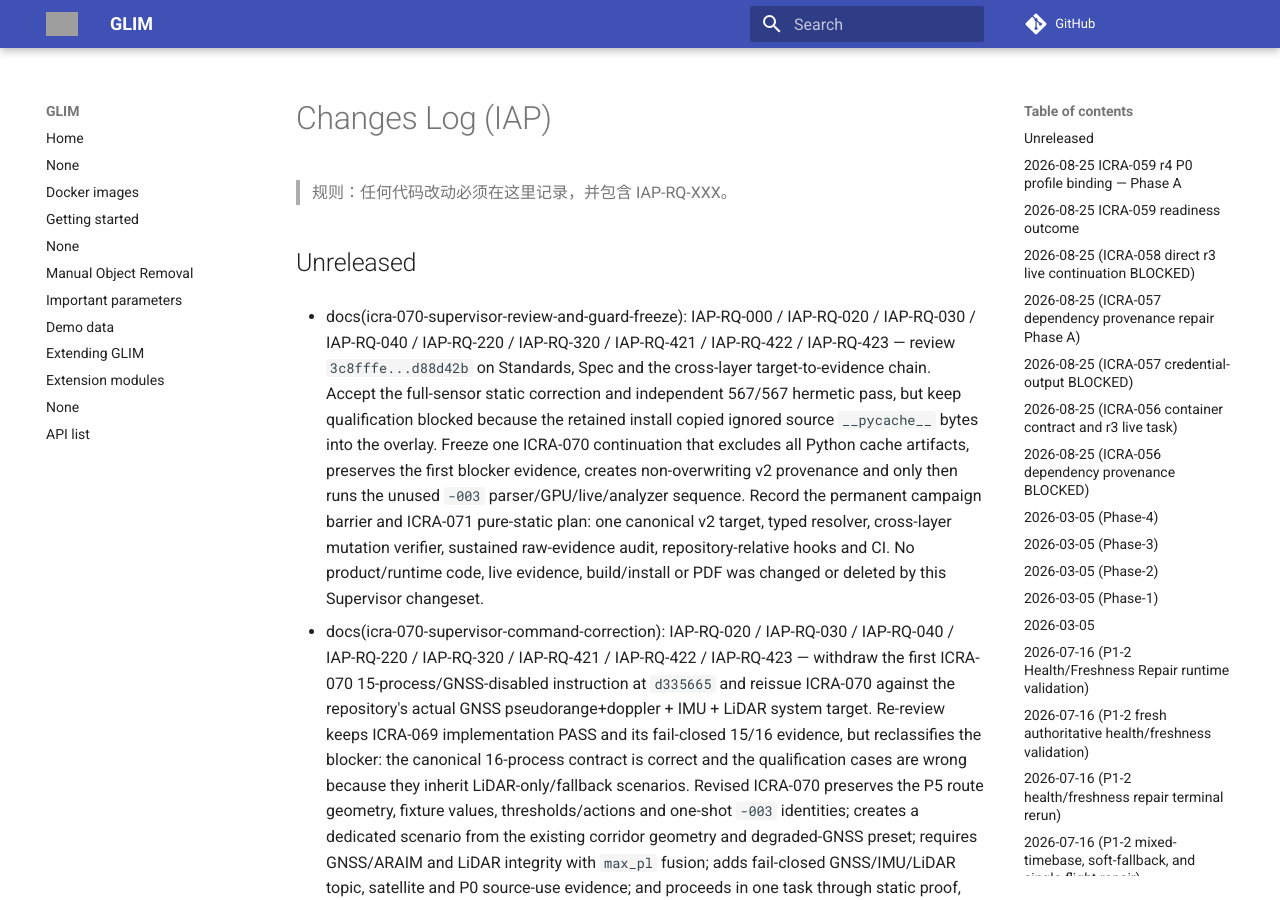
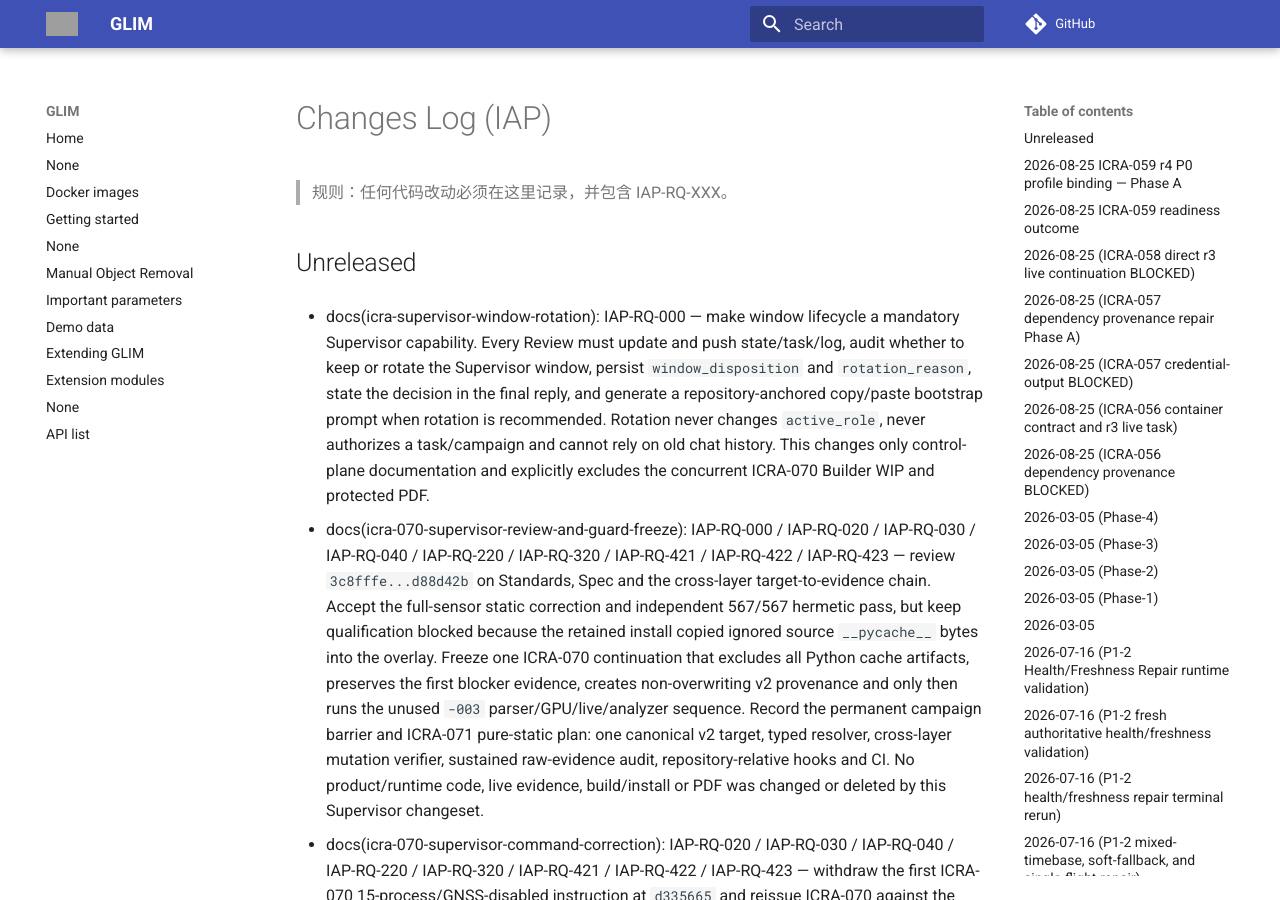
Before and after one commit to Printeger/iap, an MkDocs documentation site: the page built from docs/CHANGES.md, in a window 1280 px wide and 900 px high. Built offline with MkDocs 1.6.1 and Material for MkDocs 9.7.7, drawn with Linux system fonts in a browser that asks for light colours; nearby versions of some CDN libraries; comment, search, counter and statistics services are not loaded; grey boxes are pictures that could not be loaded.

Commit message:
docs(icra): require Supervisor window rotation audit IAP-RQ-000

```diff
--- a/docs/CHANGES.md
+++ b/docs/CHANGES.md
@@ -3,6 +3,13 @@
 > 规则：任何代码改动必须在这里记录，并包含 IAP-RQ-XXX。
 
 ## Unreleased
+- docs(icra-supervisor-window-rotation): IAP-RQ-000 — make window lifecycle a mandatory Supervisor capability.
+  Every Review must update and push state/task/log, audit whether to keep or rotate the Supervisor window,
+  persist `window_disposition` and `rotation_reason`, state the decision in the final reply, and generate a
+  repository-anchored copy/paste bootstrap prompt when rotation is recommended. Rotation never changes
+  `active_role`, never authorizes a task/campaign and cannot rely on old chat history. This changes only
+  control-plane documentation and explicitly excludes the concurrent ICRA-070 Builder WIP and protected PDF.
+
 - docs(icra-070-supervisor-review-and-guard-freeze): IAP-RQ-000 / IAP-RQ-020 / IAP-RQ-030 / IAP-RQ-040 /
   IAP-RQ-220 / IAP-RQ-320 / IAP-RQ-421 / IAP-RQ-422 / IAP-RQ-423 — review
   `3c8fffe...d88d42b` on Standards, Spec and the cross-layer target-to-evidence chain. Accept the full-sensor
```
Also changed, not shown: AGENTS.md (+34 -0 lines), AGENT_STATE.md (+11 -1 lines), SUPERVISOR_LOG.md (+13 -0 lines), docs/TRACEABILITY.md (+6 -0 lines).
